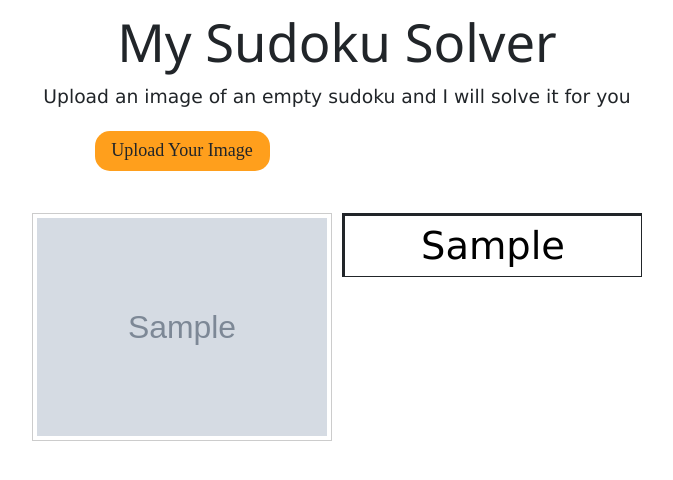
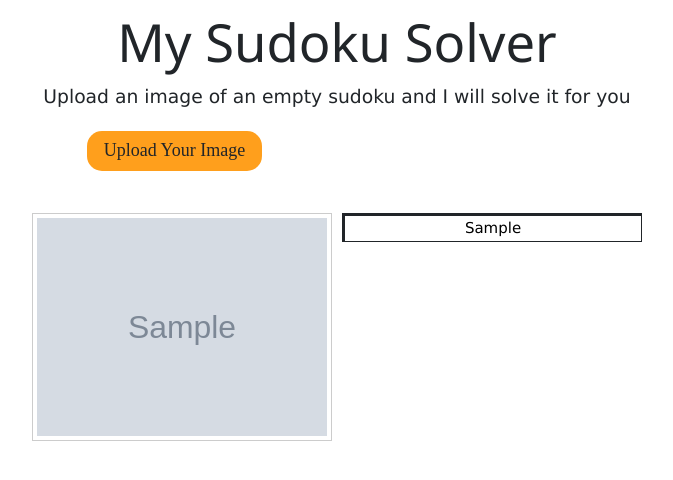
Before and after one commit to mariabardon/web_sudoku_solver, a Django app: template templates/homepage.html in a window 1280 px wide. Shown: the part 53-533 px from the top of the page, without its empty margins (303-976 px from the left). Run offline with Django 3.2, Linux system fonts and the light colour scheme; the template is opened without the code that fills it: most values are stand-ins (such as "Sample title", 1, 10 or a date in 2020); grey boxes marked "Sample" are stand-in pictures; some libraries are stand-ins or nearby versions.

Commit message:
changed sudoku grid size and requirements.txt

```diff
--- a/static/css/homepage.css
+++ b/static/css/homepage.css
@@ -27,19 +27,13 @@
 
 
 table {
-  /* margin:1em auto; */
-  padding:4px;
   width:100%;
-  ratio: 1;
+  border-collapse: collapse;
 }
 td {
-  /* height:30px; */
-  /* width:30px; */
-  height:11%;
-  width :4%;
   border:1px solid;
   text-align:center;
-  font-size: 3vw;
+  /* font-size: 2vw; */
 }
 td:first-child {
   border-left:solid;
--- a/templates/homepage.html
+++ b/templates/homepage.html
@@ -30,7 +30,6 @@
     <div class="container" align='center' style="max-width: 650px; margin: auto;">
       <h1 class="display-4">My Sudoku Solver</h1>
       <p class="lead">Upload an image of an empty sudoku and I will solve it for you</p>
-      <div class="container" align='center'>
         <form method="post" class="md-form" enctype="multipart/form-data">
           {% csrf_token %}
           <div class="row">
@@ -45,7 +44,7 @@
             </div> -->
           </div>
         </form>
-
+        <div class="container" align='center'>
           <div class="row">
             <div class='column' >
               {% if img_url %}
@@ -56,7 +55,7 @@
 
             <div class='column'>
             {% if original_numbers.0.0.0 %}
-            <table>
+              <table >
                 {% for original_numbers_row in original_numbers %}
                 <tr>
                     {% for s in original_numbers_row %}
```
Also changed, not shown: requirements.txt (+23 -111 lines), static/media/pic.jpg, 2 other files. Lines whose indentation alone changed are shown as unchanged.
